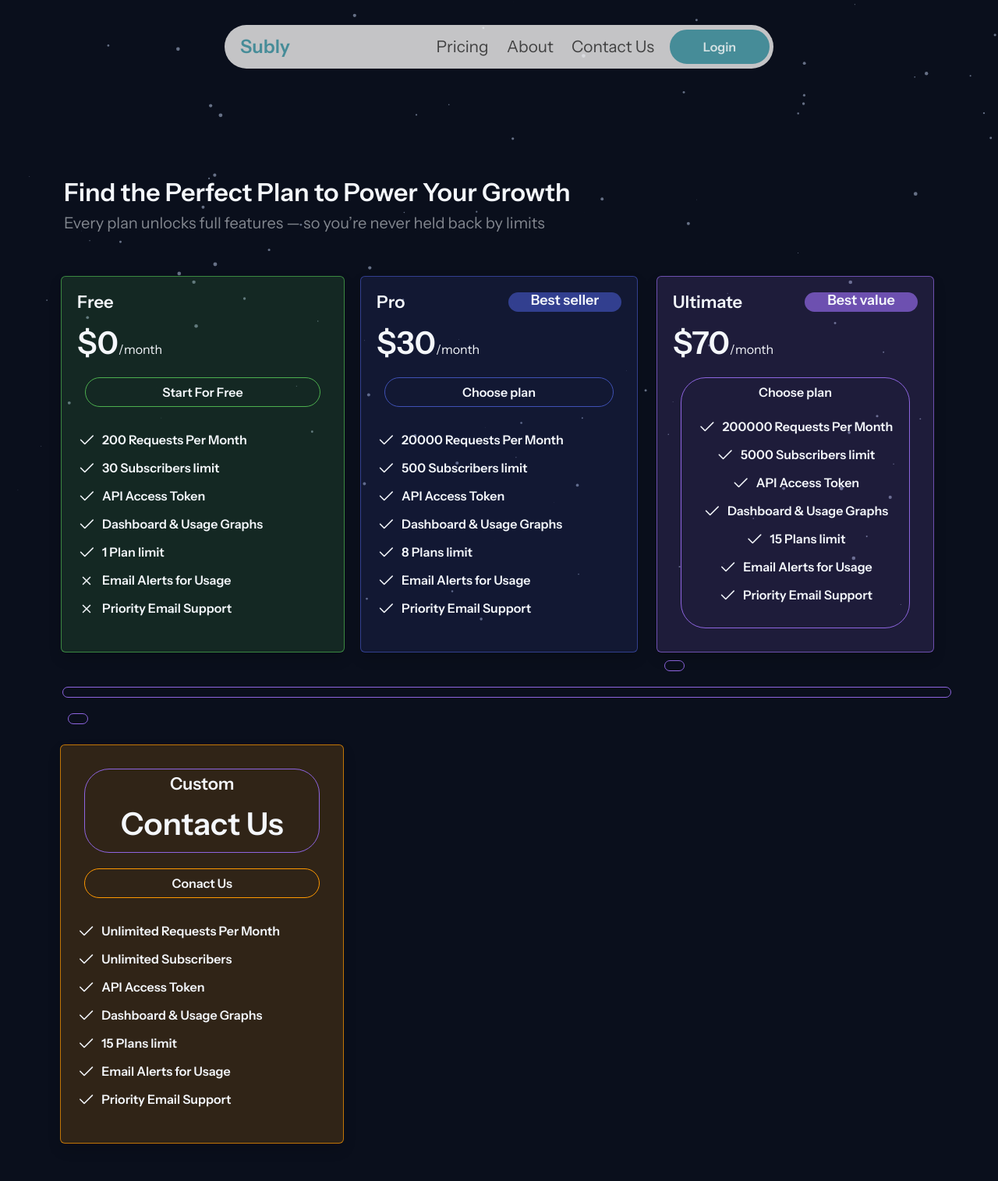
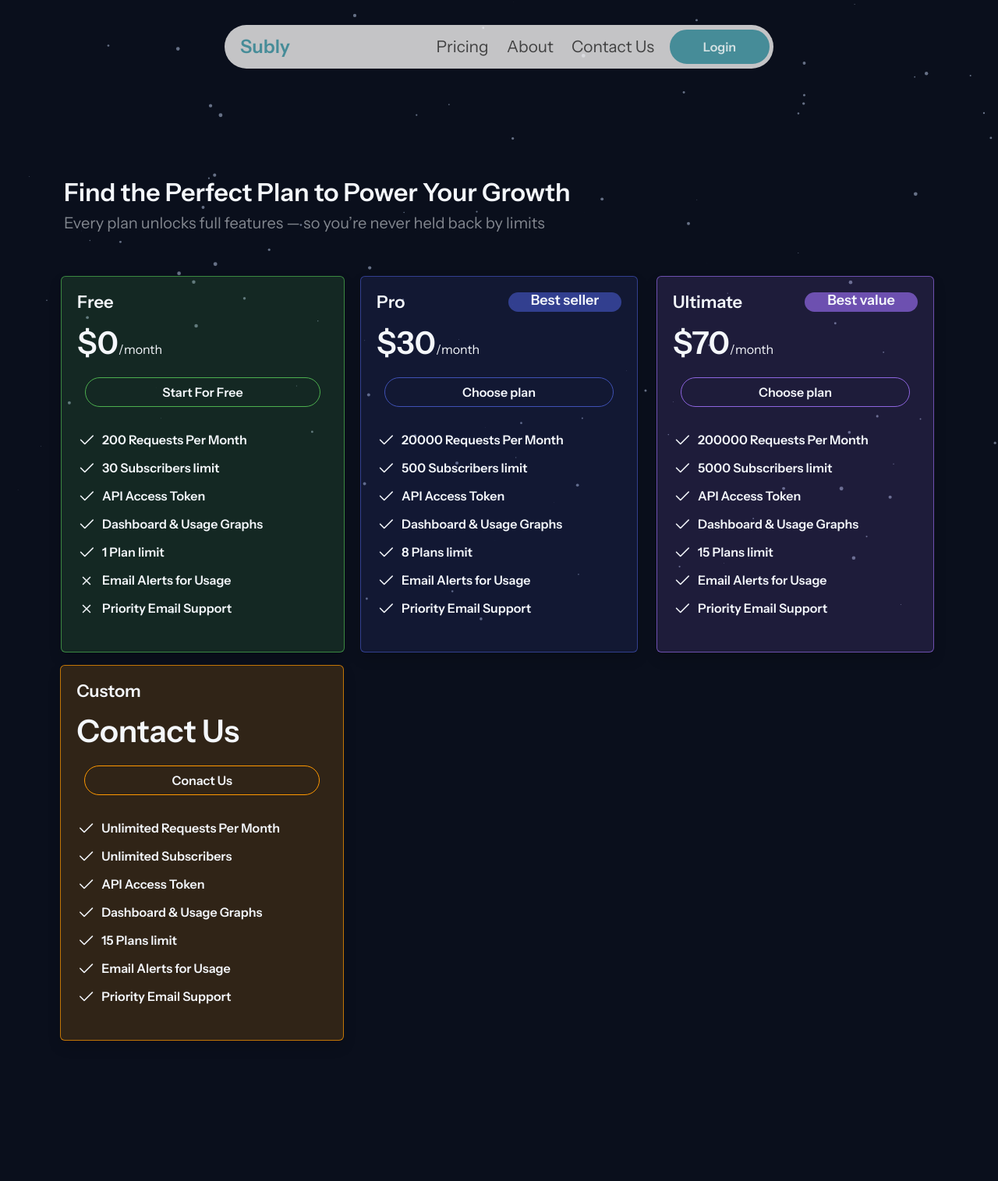
Before and after one commit to subly-io/SublyIo, a Flask app: page /pricing in a window 1280 px wide. Shown: the whole page at 78% size. After the commit the page ends 1335 px from the top, so only its background shows below. Run offline with Flask 3, Linux system fonts and the light colour scheme; parts of the project's set-up code (start-up, migrations or seed data) failed here and were passed over.

Commit message:
Update pricing.html

```diff
--- a/ManageSubscriptions/templates/pricing.html
+++ b/ManageSubscriptions/templates/pricing.html
@@ -96,7 +96,7 @@
                     </div>
                 </div>
                 <font class="price-holder mb-1"><font class="price-text fw-bold d-relative">$70</font>/month</font>
-                <a href="https://sublyio.gumroad.com/l/subly-ultimate-plan" class="ultimate-plan-btn btn text-center mx-auto my-3">{%if current_user.subscription_type == 'ultimate'%}Renew{%else%}Choose plan{%endif%}</button>
+                <a href="https://sublyio.gumroad.com/l/subly-ultimate-plan" class="ultimate-plan-btn btn text-center mx-auto my-3">{%if current_user.subscription_type == 'ultimate'%}Renew{%else%}Choose plan{%endif%}</a>
                 <div class="row mt-3">
                     <div class="col-12 justify-content-center">
                         <ul>
```
